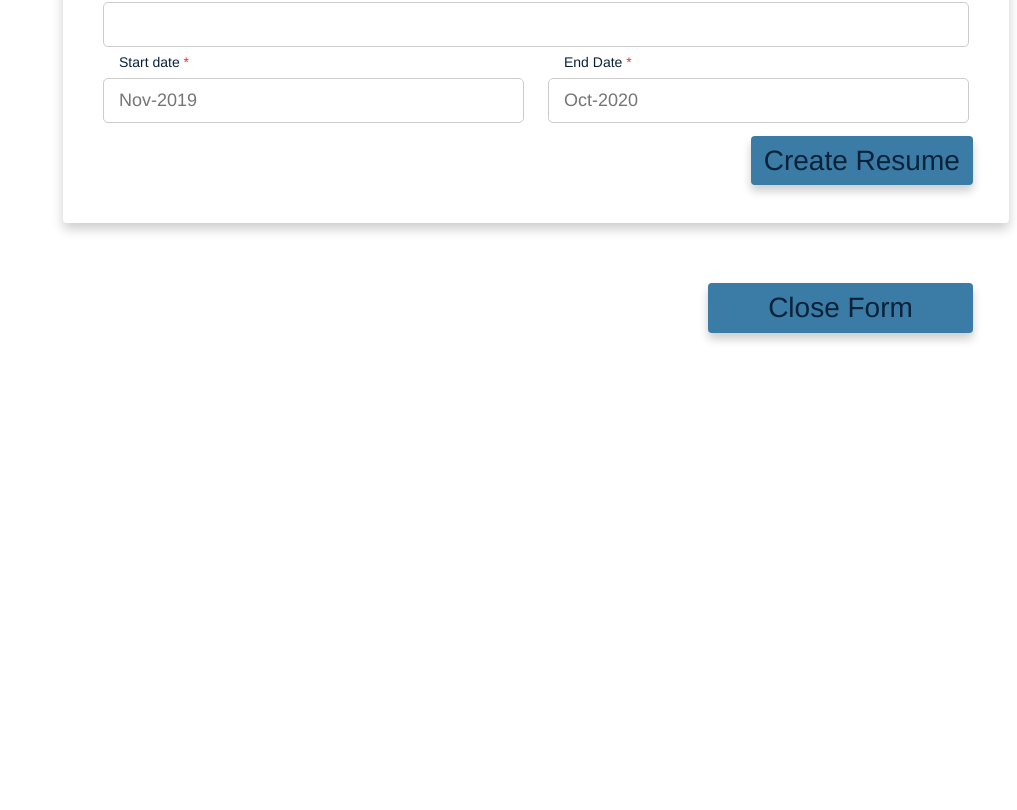
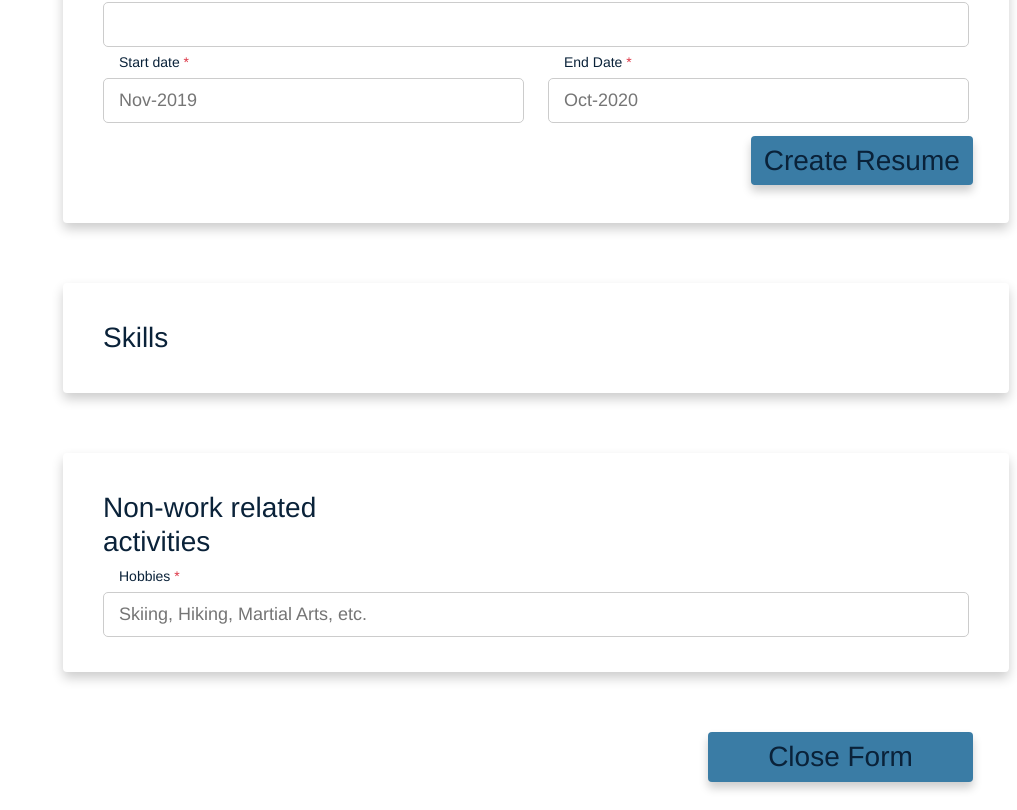
Before and after one commit to ErnestAr/ResumeHacker, a React (Create React App) app in the folder client/: page /dashboard/resume in a window 1280 px wide. Shown: the part 1689-2499 px from the top of the page, without its empty margins (263-1280 px from the left). Before the commit the page ends 2050 px from the top, so only its background shows below. Built offline with nearby package versions, Linux system fonts and the light colour scheme.

Commit message:
other fields

```diff
--- a/client/src/components/ResumeForm.js
+++ b/client/src/components/ResumeForm.js
@@ -124,6 +124,22 @@ export default class ResumeForm extends React.Component {
                             </div>
                         </form>
                     </div>
+                    <div className="card">
+                        <form className="form-card" >
+                            <h3 className=" col-3 my-2 " >Skills</h3>
+                            {/* Create list to choose skills and and rating */}
+                        </form>
+                    </div>
+                    <div className="card">
+                        <form className="form-card" >
+                            <h3 className=" col-4 my-2 " >Non-work related activities</h3>
+
+                            <div className="row justify-content-between text-left">
+                                <div className="form-group col-12 flex-column d-flex"> <label className="form-control-label px-3">Hobbies <span className="text-danger"> *</span></label> <input type="text" name="hobbies" placeholder="Skiing, Hiking, Martial Arts, etc. " onChange={this.handleChange} /> </div>
+                            </div>
+
+                        </form>
+                    </div>
                     <div className="row justify-content-end">
                         <h3 className=" text-center bg-color rounded btn-acc acc me-5 p-2" style={{width: "265px"}} onClick={() => this.nextPath('/dashboard')}>Close Form</h3>
                     </div>
```
